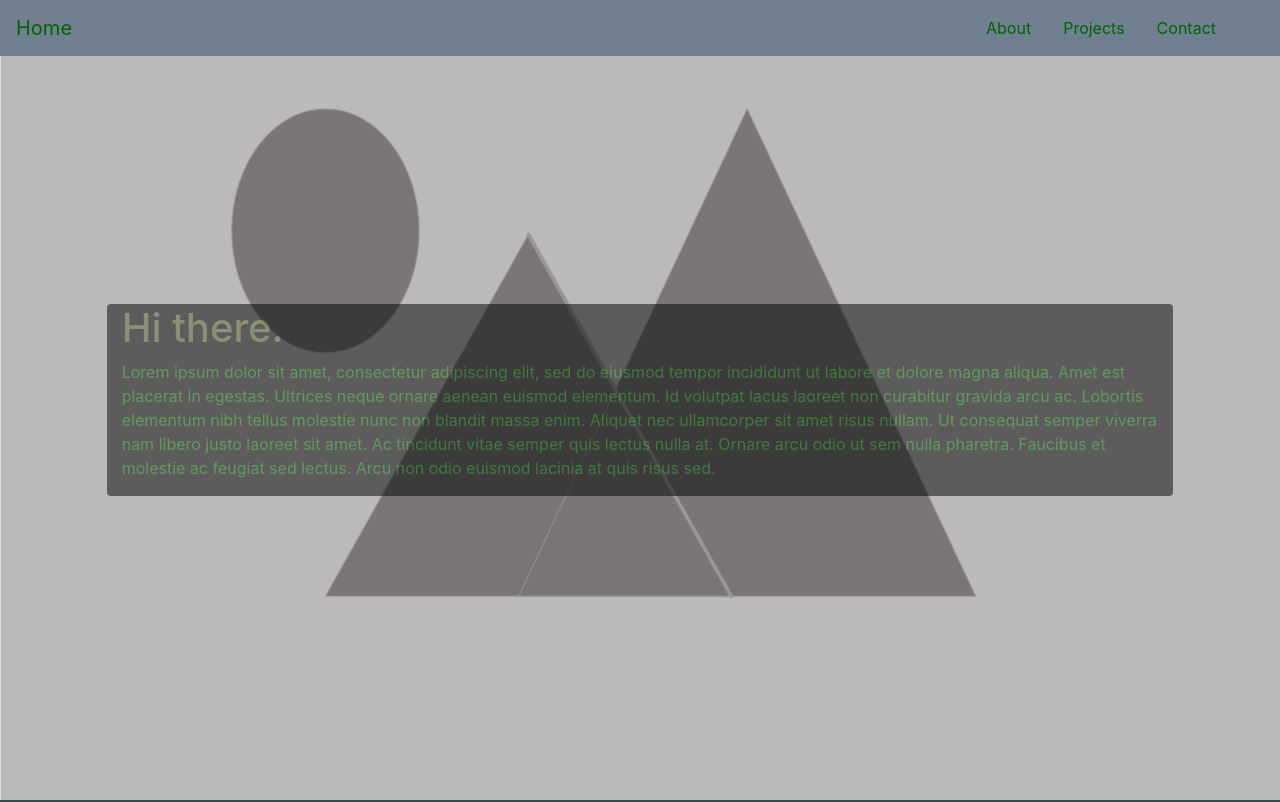
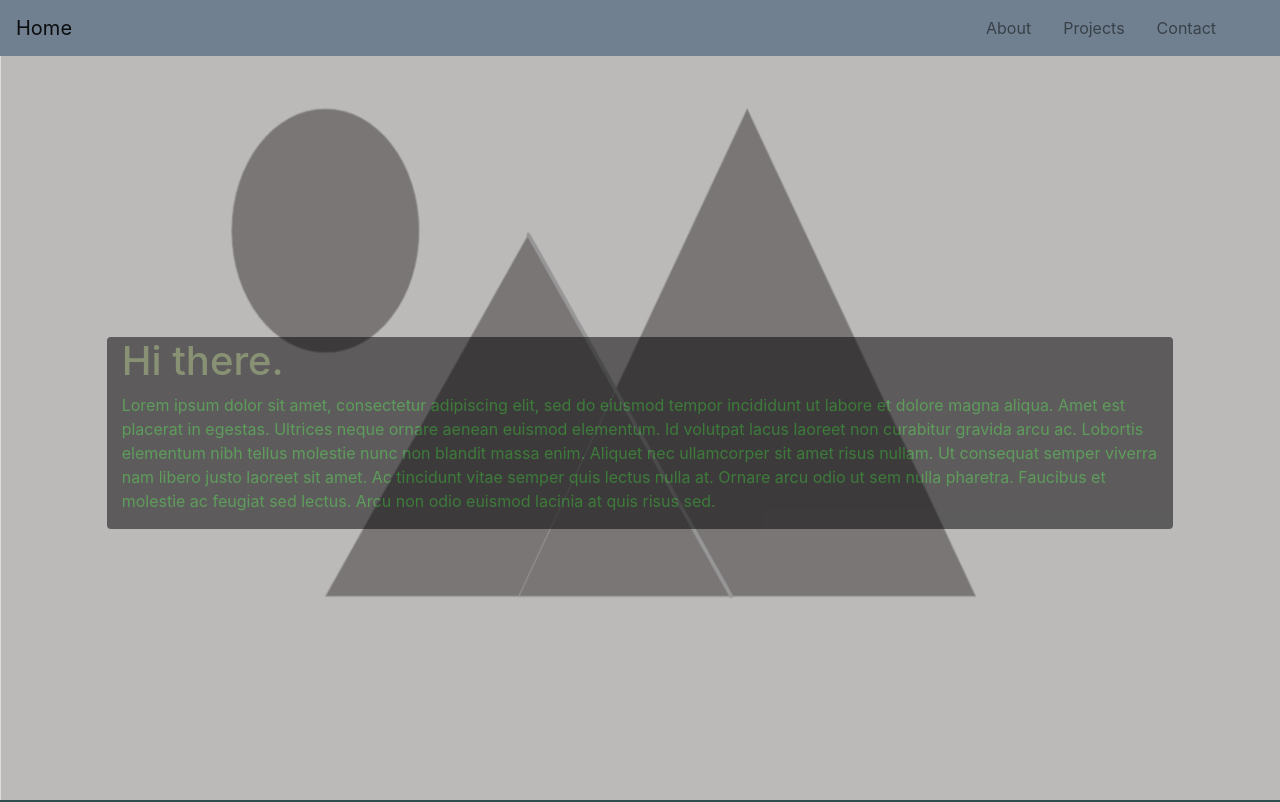
Before and after one commit to daileyo/bootstrap-starter, a website: page index.html in a window 1280 px wide. Shown: the top 802 px of the page. Drawn offline with nearby package versions, Linux system fonts and the light colour scheme.

Commit message:
Fixed navbar. Re-arranged css.

```diff
--- a/css/index.css
+++ b/css/index.css
@@ -1,29 +1,31 @@
-/*navbar styling*/
-.navbar             { background:         slategray; }
-.nav-link           { margin-right:       1em !important;
-                      color:              darkgreen;
-}
-.navbar-brand       { color:              darkgreen; }
-.navbar-collapse    { justify-content:    flex-end; }
-
-/*end navbar*/
 .body               { background-color:   darkslateblue; }
 .container          { background-color:   darkslategray; }
-.page               { background-color:   darkslategray; }
+.page               { background-color:   darkslategray;
+                      padding-top:        65px;}
 .description        { border-left:        darkolivegreen 4px solid;
                       padding-left:       10px; }
 h1, h3              { color:              darkolivegreen; }
 h2, h5              { color:              darkolivegreen;
                       text-align:         center; }
 p                   { color:              green; }
+.overlay            { background:          black;
+                      opacity:              .5; }
+
+/*navbar styling*/
+.navbar             { background:         slategray; }
+.nav-link           { margin-right:       1em;
+                      color:              darkgreen;
+}
+.navbar-brand       { color:              darkgreen; }
+.navbar-collapse    { justify-content:    flex-end; }
+.navbar-toggler     { background:         darkslategray; }
+/*end navbar*/
 
 /*header*/
 .header             { background-color:   burlywood;
                       background-image:    url('../images/header-bg.png');
                       background-size:     cover;
                       background-position: center; }
-.overlay            { background:          black;
-                      opacity:              .5; }
 /*end header*/
 
 /*about*/
--- a/index.html
+++ b/index.html
@@ -17,9 +17,12 @@
     </head>
     <title>Bootstrap Starter</title>
     <body>
-        <nav class="navbar navbar-expand-lg fixed-top">
+        <nav class="navbar navbar-expand-lg navbar-light fixed-top">
             <a class="navbar-brand" data-value="home" href="#">Home</a>
-            <div class="collapse navbar-collapse " id="navbarSupportedContent">
+            <button class="navbar-toggler" type="button" data-toggle="collapse" data-target="#section-select" aria-controls="section-select" aria-expanded="false" aria-label="Toggle Navigation">
+                <span class="navbar-toggler-icon"></span>
+            </button>
+            <div class="collapse navbar-collapse " id="section-select">
                 <ul class="navbar-nav mr-4">
                     <li class="nav-item">
                         <a class="nav-link" data-value="about" href="about">About</a>
```
